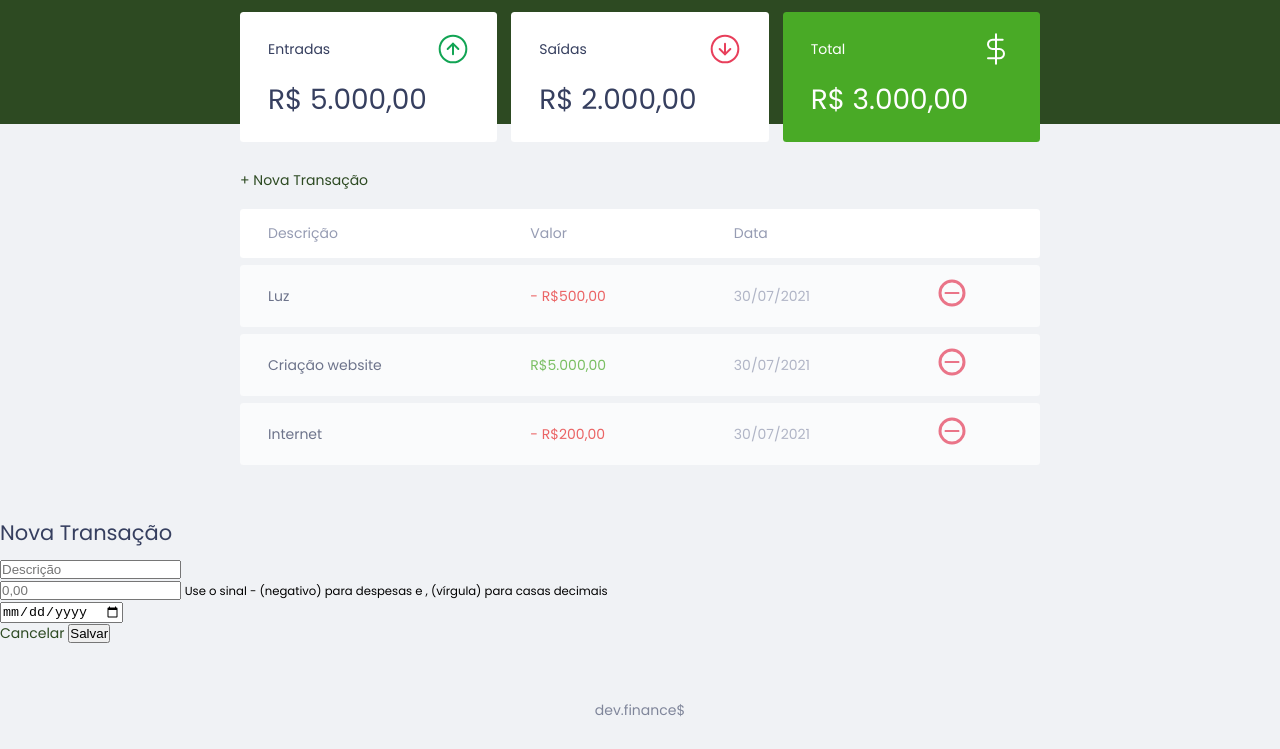
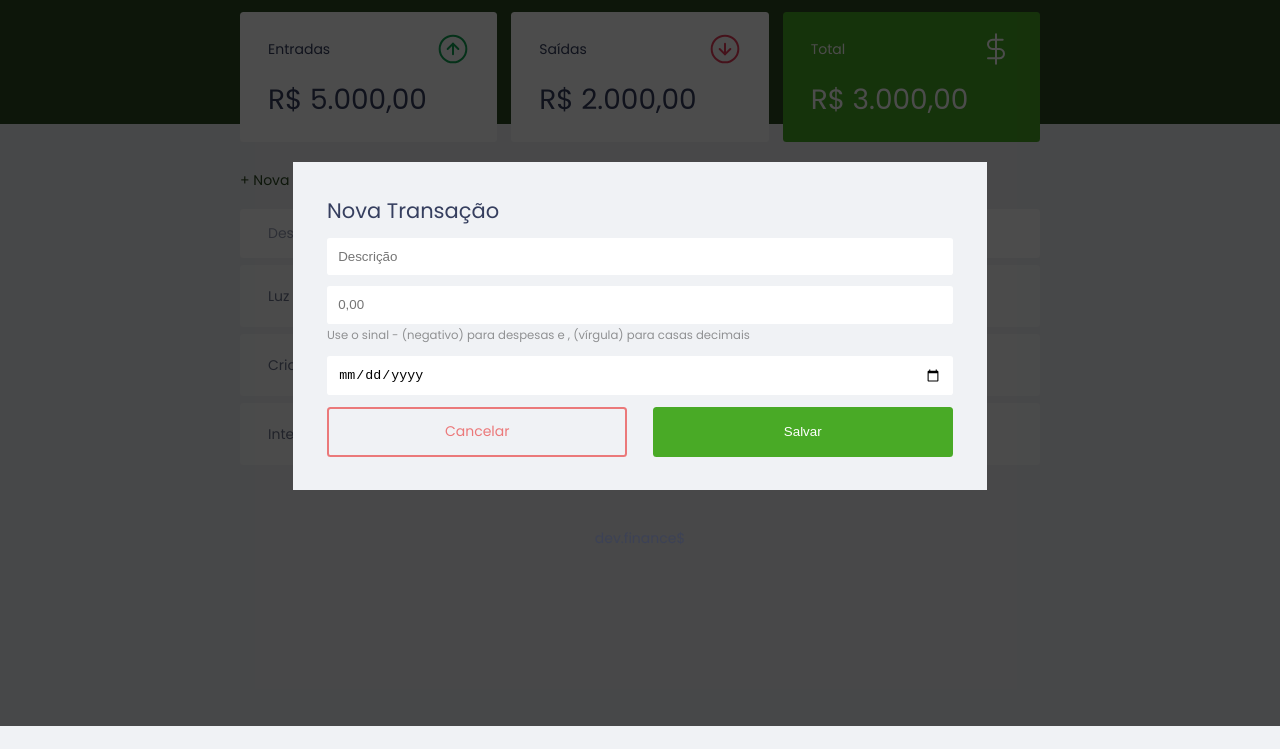
Before and after one commit to slvsccp/finances, a plain HTML site: page index.html in a window 1280 px wide. Shown: the part 74-823 px from the top of the page. After the commit the page ends 800 px from the top, so only its background shows below. Drawn offline with Linux system fonts and the light colour scheme.

Commit message:
modal and form

```diff
--- a/style.css
+++ b/style.css
@@ -2,6 +2,7 @@
 :root {
   --dark-blue: #363f5f;
   --light-blue: #969cb3;
+  --green: #3dd705;
   --light-green: #49aa26;
   --dark-green: #2d4a22;
   --light-white: #fff;
@@ -60,9 +61,47 @@ a:hover {
   color: var(--light-green);
 }
 
+button {
+  width: 100%;
+  height: 50px;
+
+  border: none;
+
+  color: var(--light-white);
+  background: var(--light-green);
+
+  padding: 0;
+
+  border-radius: 0.25rem;
+
+  cursor: pointer;
+}
+
+button:hover {
+  background: var(--green);
+}
+
 .button.new {
   display: inline-block;
   margin-bottom: 0.8rem;
+}
+
+.button.cancel {
+  color: var(--dark-red);
+  border: 2px var(--dark-red) solid;
+  border-radius: 0.25rem;
+
+  height: 50px;
+
+  display: flex;
+  align-items: center;
+  justify-content: center;
+
+  opacity: 0.6;
+}
+
+.button.cancel:hover {
+  opacity: 1;
 }
 
 /* HEADER ========================*/
@@ -120,13 +159,16 @@ header {
 }
 
 /* TABLE ========================*/
+#transaction {
+  display: block;
+  width: 100%;
+  overflow-x: auto;
+}
+
 #data-table {
-  /*display: block;*/
   width: 100%;
   border-spacing: 0 0.5rem;
   color: var(--light-blue);
-
-  overflow-x: auto;
 }
 
 table thead tr th:first-child,
@@ -174,6 +216,73 @@ td.expense {
   color: var(--dark-red);
 }
 
+/* MODAL ========================*/
+.modal-overlay {
+  width: 100%;
+  height: 100%;
+
+  background-color: rgba(0, 0, 0, 0.7);
+
+  position: fixed;
+  top: 0;
+
+  display: flex;
+  align-items: center;
+  justify-content: center;
+
+  opacity: 0;
+  visibility: hidden;
+}
+
+.modal-overlay.active {
+  opacity: 1;
+  visibility: visible;
+}
+
+.modal {
+  background: var(--dark-white);
+  padding: 2.4rem;
+  /*width: 90%;
+  max-width: 500px;*/
+}
+
+/* FORM ========================*/
+#form {
+  max-width: 500%;
+}
+
+#form h2 {
+  margin-top: 0;
+}
+
+input {
+  border: none;
+  border-radius: 0.2rem;
+
+  padding: 0.8rem;
+
+  width: 100%;
+}
+
+.input-group {
+  margin-top: 0.8rem;
+}
+
+.input-group small {
+  opacity: 0.4;
+}
+
+.input-group.actions {
+  display: flex;
+  justify-content: space-between;
+  align-items: center;
+}
+
+.input-group.actions .button,
+.input-group.actions button {
+  width: 48%;
+}
+
 /* FOOTER ========================*/
 footer {
   text-align: center;
```
